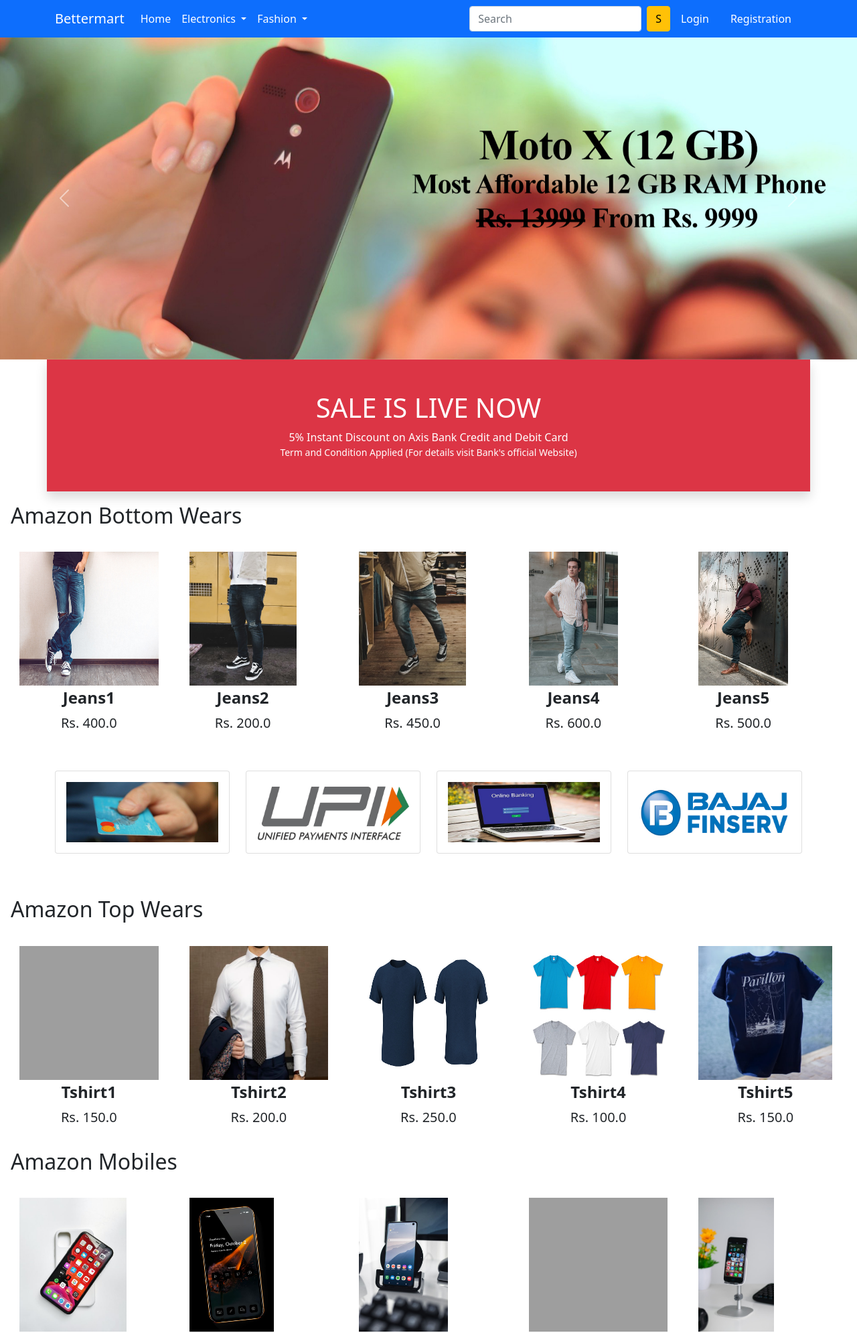
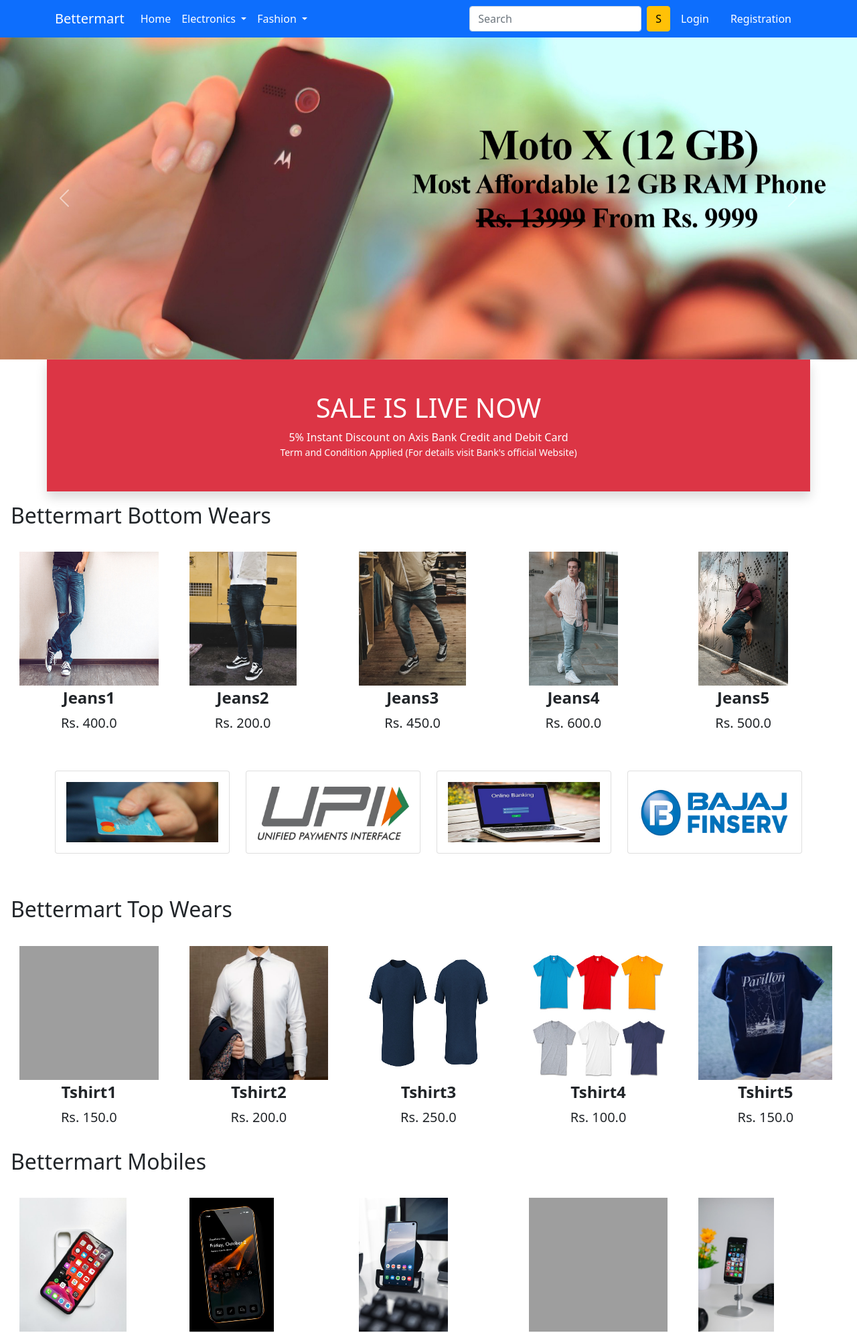
Before and after one commit to ameyrajmane/Ecommerce-Website, a Django app: page / in a window 1280 px wide. Shown: the top 1991 px of the page at 67% size. Run offline with Django 3.2, Linux system fonts and the light colour scheme; data comes from the database, SQL or seed files in the repository; some libraries are stand-ins or nearby versions; grey boxes are pictures that could not be loaded.

Commit message:
changes done

```diff
--- a/app/templates/app/home.html
+++ b/app/templates/app/home.html
@@ -46,7 +46,7 @@
 {% block main-content %}
 <!-- 1st Product Slider -->
 <div class="m-3">
-    <h2>Amazon Bottom Wears</h2>
+    <h2>Bettermart Bottom Wears</h2>
     <!-- Slider 1 -->
     <div class="owl-carousel" id="slider1">
         {% for b in bottomwears %}
@@ -96,7 +96,7 @@
 
 <!-- 2nd Product Slider -->
 <div class="mx-3">
-    <h2>Amazon Top Wears</h2>
+    <h2>Bettermart Top Wears</h2>
     <!-- Slider 2 -->
     <div class="owl-carousel" id="slider2">
         {% for t in topwears %}
@@ -111,7 +111,7 @@
 <br>
 <!-- 3rd Product Slider -->
 <div class="mx-3">
-    <h2>Amazon Mobiles</h2>
+    <h2>Bettermart Mobiles</h2>
     <!-- Slider 3 -->
     <div class="owl-carousel" id="slider3">
         {% for m in mobiles %}
```
